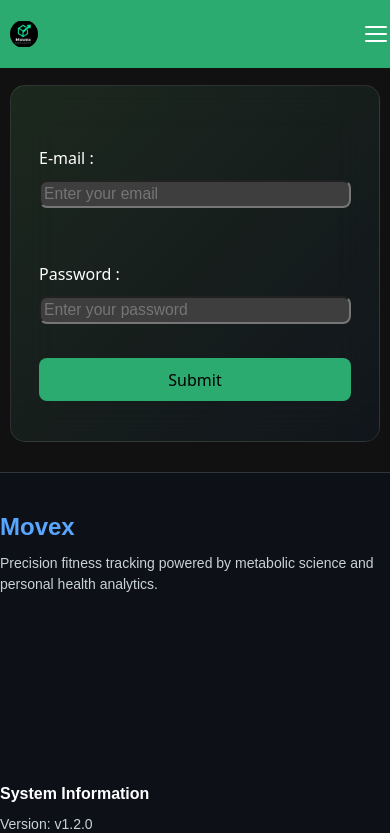
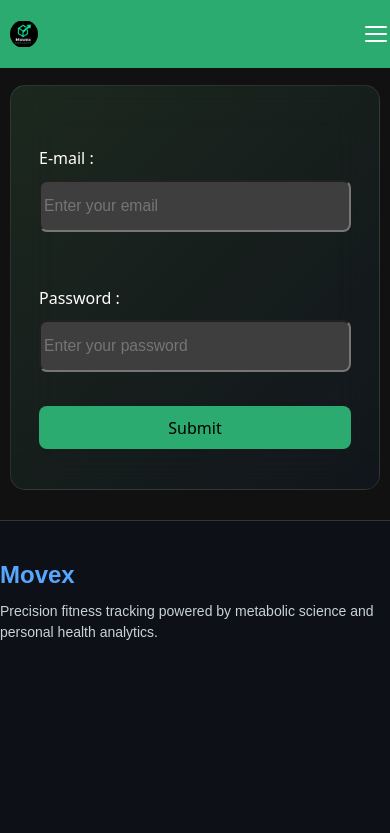
Before and after one commit to deveshchauhan1231-glitch/MoveX, a React (Vite) app in the folder Exercise/frontend/: page /Login in a window 390 px wide. Shown: the top 833 px of the page. Built offline with nearby package versions, Linux system fonts and the light colour scheme; no server answers.

Commit message:
Update login.css

```diff
--- a/Exercise/frontend/src/styles/login.css
+++ b/Exercise/frontend/src/styles/login.css
@@ -73,14 +73,7 @@
     }
 }
 
-@media (max-width: 600px) {
 
-
-    .login-inp-field {
-        height: 42px;
-        font-size: 0.98rem;
-    }
-}
 
 @media (max-width: 768px) {
     .login-container {
@@ -93,6 +86,11 @@
         flex-direction: column;
         align-items: stretch;
         gap: 10px;
+    }
+    .login-inp-field {
+        height: 42px;
+        font-size: 0.98rem;
+        flex:auto;
     }
 }
 
```
